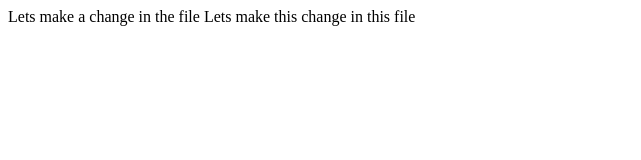
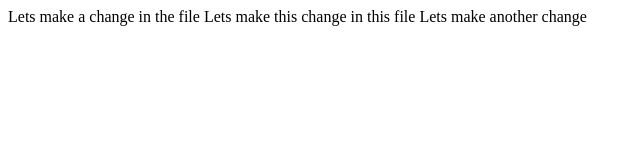
Before and after one commit to muruganpm/MyApp, a plain HTML site: page index.html in a window 1280 px wide. Shown: the whole page, without its empty margins (0-641 px from the left). Drawn offline with Linux system fonts and the light colour scheme.

Commit message:
Lets see if this works or not

```diff
--- a/index.html
+++ b/index.html
@@ -7,6 +7,7 @@
     <body>
         Lets make a change in the file
         Lets make this change in this file
+        Lets make another change
     </body>
 
 </html>
```
